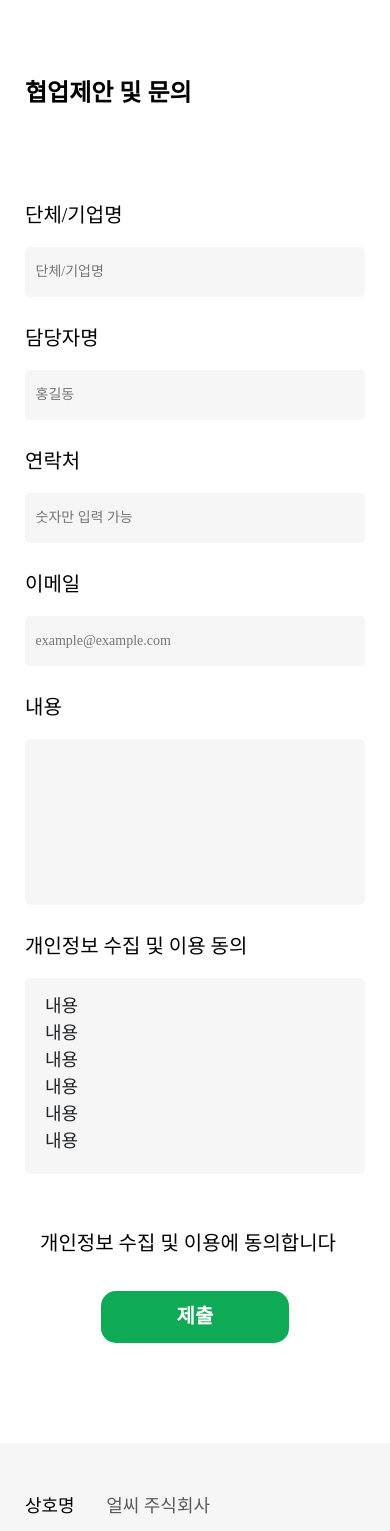
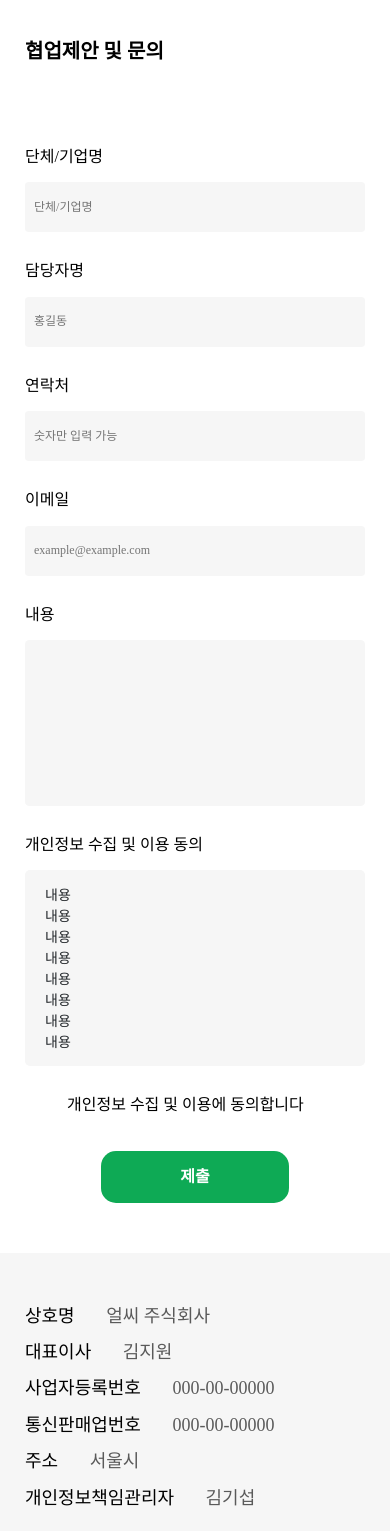
Before and after one commit to naninyang/jigugong-web, a Next.js app: page /sections/landing/Proposal in a window 390 px wide. Shown: the top 1531 px of the page. Built offline with nearby package versions, Linux system fonts and the light colour scheme.

Commit message:
Responsive support in the `Proposal` area of the `Landing` page
- `협업제안 및 문의` 영역 반응형 리팩토링

```diff
--- a/pages/components/AgreementDocument.jsx
+++ b/pages/components/AgreementDocument.jsx
@@ -11,10 +11,13 @@ const Container = styled.div({
 const Contents = styled.div({
   overflowY: 'scroll',
   height: Rem(166),
-  fontSize: Rem(18),
+  fontSize: Rem(14),
   fontWeight: fontWeights.Regular,
   lineHeight: 1.5,
   color: ' #212529',
+  [mq.minTablet]: {
+    fontSize: Rem(18),
+  },
 });
 
 const DOCUMENT = `내용
--- a/pages/components/Footer.jsx
+++ b/pages/components/Footer.jsx
@@ -44,7 +44,7 @@ const LawInfoTerm = styled.dt({
   float: 'left',
   fontWeight: fontWeights.Medium,
   fontSize: Rem(18),
-  [mq.minXsmall]: {
+  [mq.minTablet]: {
     padding: `${Em(7)} ${Em(32)} ${Em(7)} 0`,
     fontSize: Rem(22),
   },
@@ -55,7 +55,7 @@ const LawInfoDescription = styled.dd({
   fontWeight: fontWeights.Regular,
   fontSize: Rem(18),
   color: '#5a5a5a',
-  [mq.minXsmall]: {
+  [mq.minTablet]: {
     padding: `${Em(7)} 0`,
     fontSize: Rem(22),
   },
@@ -76,7 +76,7 @@ const ContactInfoHeading = styled.h2({
   fontWeight: fontWeights.SemiBold,
   fontSize: Rem(18),
   textTransform: 'uppercase',
-  [mq.minXsmall]: {
+  [mq.minTablet]: {
     margin: `${Em(7)} 0 ${Em(10)}`,
     fontSize: Rem(22),
   },
@@ -111,14 +111,14 @@ const ContactInfoDescription = styled.dd({
   margin: `${Rem(9)} 0`,
   paddingLeft: Em(25),
   width: `calc(100% - ${Rem(49)})`,
-  [mq.minXsmall]: {
+  [mq.minSmall]: {
     paddingLeft: Em(33),
   },
   '& a': {
     fontWeight: fontWeights.Regular,
     fontSize: Rem(18),
     color: '#000000',
-    [mq.minXsmall]: {
+    [mq.minTablet]: {
       fontSize: Rem(22),
     },
   },
@@ -130,7 +130,7 @@ const Notice = styled.div({
   fontSize: Rem(18),
   fontWeight: fontWeights.Regular,
   color: '#5A5A5A',
-  [mq.minXsmall]: {
+  [mq.minSmall]: {
     fontSize: Rem(22),
   },
 });
--- a/pages/sections/landing/Proposal.jsx
+++ b/pages/sections/landing/Proposal.jsx
@@ -2,7 +2,7 @@ import React, { useState } from 'react';
 import { useForm } from "react-hook-form";
 import { images } from '../../assets';
 import styled from '@emotion/styled';
-import { fontWeights, styles, Rem, Em } from '../../utils/designSystem';
+import { mq, fontWeights, Rem, Em } from '../../utils/designSystem';
 import AgreementDocument from '../../components/AgreementDocument';
 
 const Container = styled.div({
@@ -11,19 +11,24 @@ const Container = styled.div({
 
 const Contents = styled.div({
   margin: '0 auto',
-  padding: `${Em(80)} ${Em(25)} ${Em(100)}`,
+  padding: `${Em(40)} ${Em(25)} ${Em(50)}`,
   maxWidth: Rem(516),
   width: '100%',
+  [mq.minTablet]: {
+    padding: `${Em(80)} ${Em(25)} ${Em(100)}`,
+  },
 });
 
 const Heading = styled.h2({
   marginBottom: Em(44),
-  fontSize: Rem(24),
+  fontSize: Rem(20),
   fontWeight: fontWeights.SemiBold,
+  [mq.minTablet]: {
+    fontSize: Rem(24),
+  },
 });
 
-const FormGroup = styled.form({
-});
+const FormGroup = styled.form();
 
 const FormFieldset = styled.fieldset({
   display: 'flex',
@@ -40,8 +45,11 @@ const FieldGroup = styled.div({
 const FormLabel = styled.label({
   display: 'inline-block',
   marginBottom: Em(16),
-  fontSize: Rem(20),
+  fontSize: Rem(16),
   fontWeight: fontWeights.Regular,
+  [mq.minTablet]: {
+    fontSize: Rem(20),
+  },
 });
 
 const InputControl = styled.input({
@@ -53,10 +61,13 @@ const InputControl = styled.input({
   borderRadius: Em(5),
   backgroundColor: '#f6f6f6',
   appearance: 'none',
-  fontSize: Rem(14),
+  fontSize: Rem(12),
   fontWeight: fontWeights.Regular,
   lineHeight: 1.5,
   color: ' #212529',
+  [mq.minTablet]: {
+    fontSize: Rem(14),
+  },
 });
 
 const TextAreaControl = styled.textarea({
@@ -69,17 +80,23 @@ const TextAreaControl = styled.textarea({
   backgroundColor: '#f6f6f6',
   resize: 'none',
   appearance: 'none',
-  fontSize: Rem(18),
+  fontSize: Rem(14),
   fontWeight: fontWeights.Regular,
   lineHeight: 1.5,
   color: ' #212529',
+  [mq.minTablet]: {
+    fontSize: Rem(18),
+  },
 });
 
 const AgreementLabel = styled.div({
   display: 'inline-block',
   marginBottom: Em(16),
-  fontSize: Rem(20),
+  fontSize: Rem(16),
   fontWeight: fontWeights.Regular,
+  [mq.minTablet]: {
+    fontSize: Rem(20),
+  },
 });
 
 const CheckBoxGroup = styled.div({
@@ -112,36 +129,48 @@ const CheckBoxLabel = styled.label({
   paddingLeft: Em(12),
   lineHeight: Rem(30),
   verticalAlign: 'super',
-  fontSize: Rem(20),
+  fontSize: Rem(16),
   fontWeight: fontWeights.Light,
+  [mq.minTablet]: {
+    fontSize: Rem(20),
+  },
 });
 
 const ButtonGroup = styled.div({
   marginTop: Em(30),
   width: '100%',
   maxWidth: '100%',
-  flex: '0 0 auto',
-  textAlign: 'center'
+  textAlign: 'center',
 });
 
 const SubmitButton = styled.button({
-  display: 'inline-block',
+  border: 0,
+  display: 'inline-flex',
+  justifyContent: 'center',
+  alignItems: 'center',
+  backgroundColor: '#0EAA55',
+  padding: `${Em(10)} 0`,
   width: Rem(188),
   height: Rem(52),
-  backgroundColor: '#0eaa55',
-  border: 0,
-  borderRadius: Em(12),
-  fontSize: Rem(20),
+  borderRadius: Em(15),
   fontWeight: fontWeights.SemiBold,
-  color: '#ffffff',
+  fontSize: Rem(16),
+  textAlign: 'center',
+  color: '#FFFFFF',
+  [mq.minTablet]: {
+    fontSize: Rem(20),
+  },
 });
 
 const Error = styled.div({
   marginTop: Em(12),
   paddingLeft: Em(10),
-  fontSize: Rem(14),
+  fontSize: Rem(12),
   fontWeight: fontWeights.Regular,
   color: '#de463e',
+  [mq.minTablet]: {
+    fontSize: Rem(14),
+  }
 });
 
 const Proposal = () => {
```
